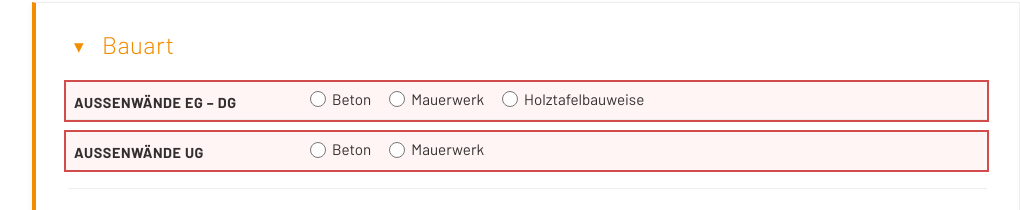
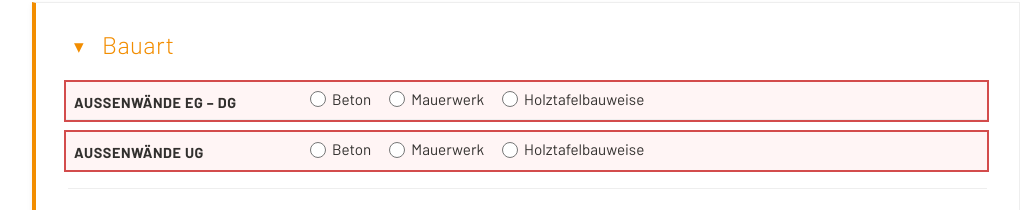
Before and after one commit to langesoehne/hmb-gutachten, a website: page formular.html in a window 1280 px wide. Shown: the part 5764-5974 px from the top of the page, without its empty margins (114-1134 px from the left). Drawn offline with Linux system fonts and the light colour scheme.

Commit message:
Aussenwände UG: Holztafelbauweise als dritte Option ergänzt

```diff
--- a/formular.html
+++ b/formular.html
@@ -701,6 +701,10 @@
                             <div class="bauart-option">
                                 <input type="radio" name="bauart_außenwand_ug" value="mauerwerk" id="bauart_außenwand_ug_mauerwerk">
                                 <label for="bauart_außenwand_ug_mauerwerk">Mauerwerk</label>
+                            </div>
+                            <div class="bauart-option">
+                                <input type="radio" name="bauart_außenwand_ug" value="holztafel" id="bauart_außenwand_ug_holztafel">
+                                <label for="bauart_außenwand_ug_holztafel">Holztafelbauweise</label>
                             </div>
                         </div>
                     </div>
```
